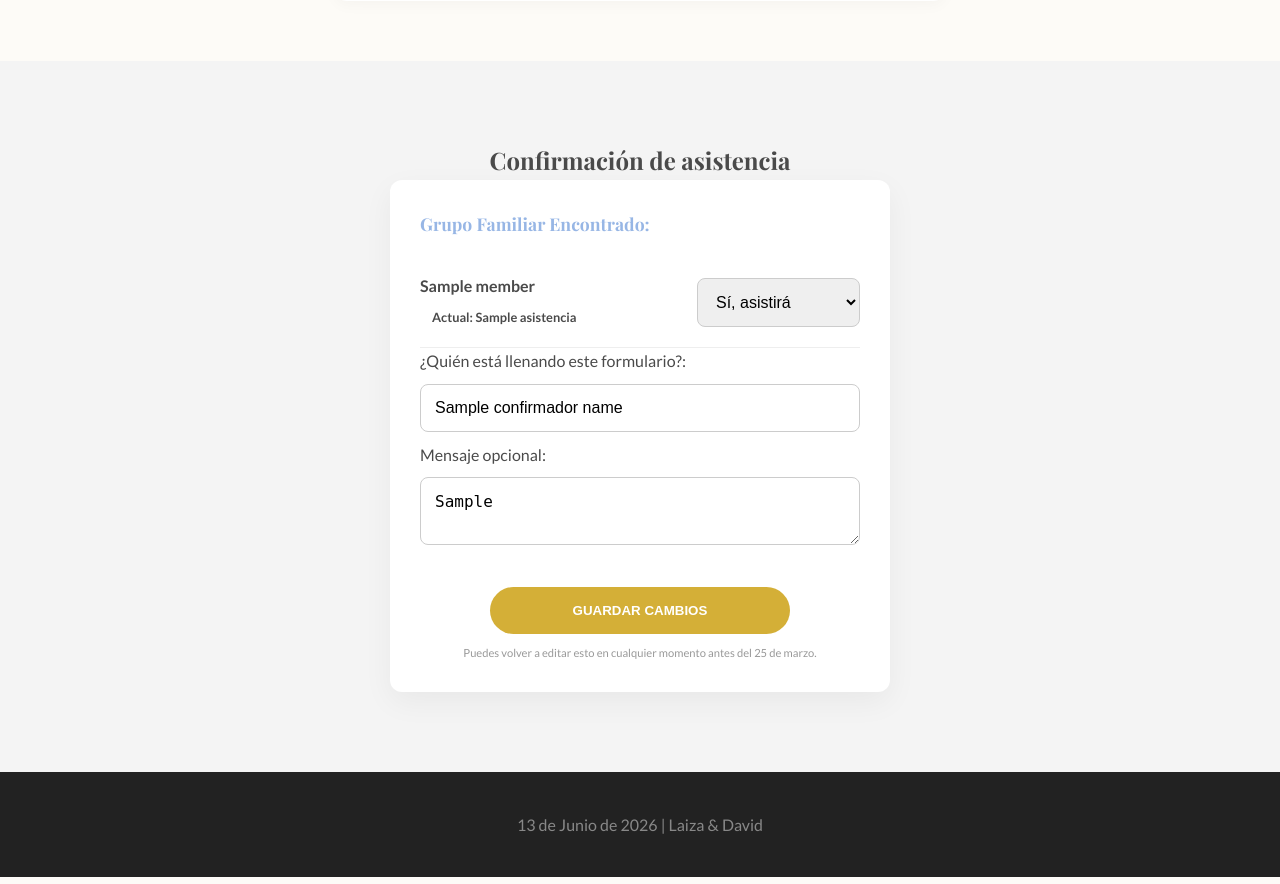
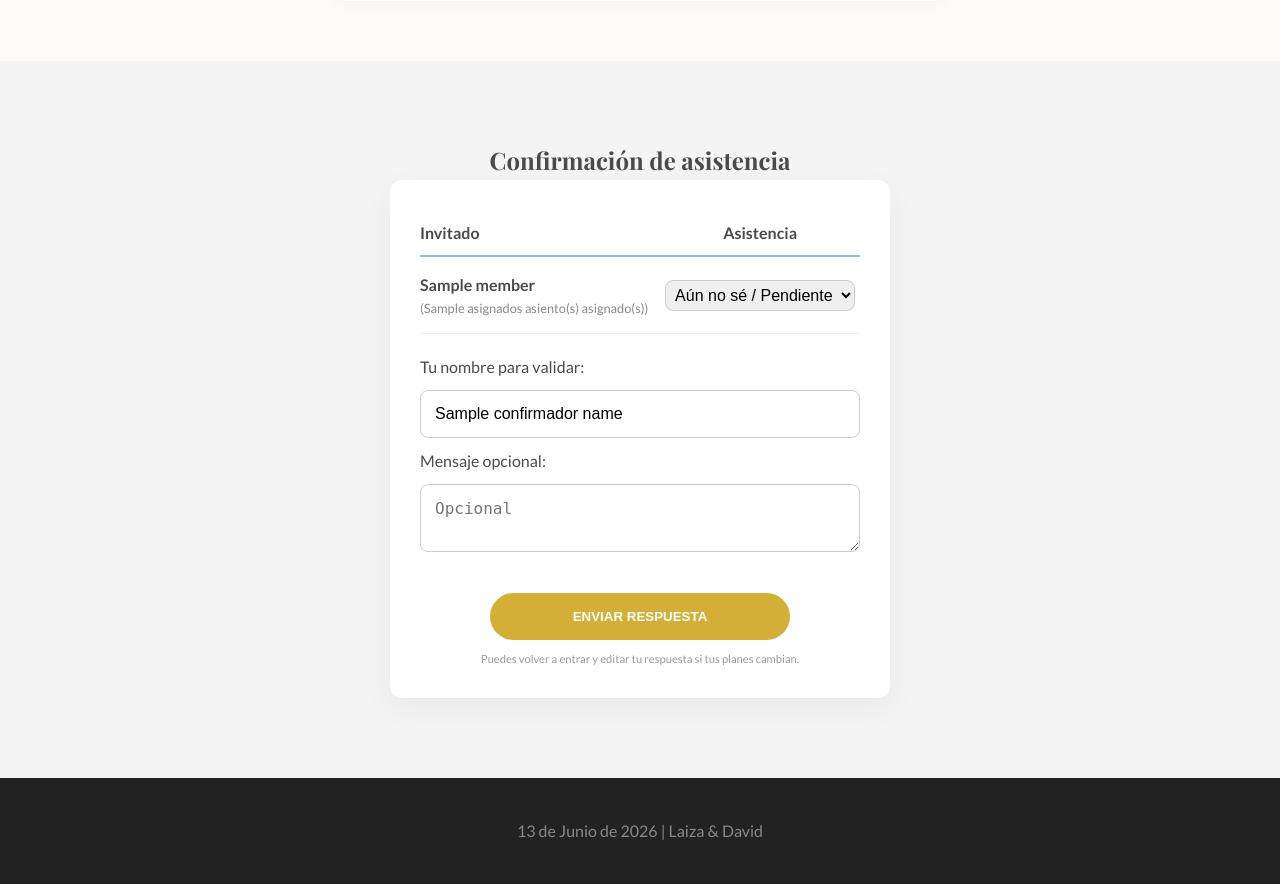
Before and after one commit to laizaydavidboda/invitacion-boda-flask, a Flask app: template templates/index.html in a window 1280 px wide. Shown: the part 2291-3175 px from the top of the page. Run offline with Flask 3, Linux system fonts and the light colour scheme; the template is opened without the code that fills it: most values are stand-ins (such as "Sample title", 1, 10 or a date in 2020); some web fonts are replaced.

Commit message:
Refactor RSVP section and enhance user feedback
Updated RSVP section and improved confirmation messages.

```diff
--- a/templates/index.html
+++ b/templates/index.html
@@ -172,18 +172,16 @@
             <p>CLABE: 012180015144034592</p>
         </div>
     </div>
-
-
-    <!-- SECCIÓN RSVP (ID rsvp para el anclaje) -->
+    <!-- SECCIÓN RSVP CORREGIDA -->
     <section class="rsvp-section" id="rsvp">
         <h2>Confirmación de asistencia</h2>
 
         {% if validation.success %}
             <div style="background:#d4edda; color:#155724; padding:30px; border-radius:12px; max-width: 500px; margin-bottom: 20px;">
-                <h3>¡Registro exitoso!</h3>
-                <p>Tu respuesta ha sido guardada. Si necesitas cambiar algo, puedes volver a buscar tu nombre abajo.</p>
-                <!-- Al hacer clic, se queda en la misma sección -->
-                <a href="#rsvp" class="btn" style="background: #155724; margin-top: 15px; text-decoration: none; font-size: 0.8rem;">Volver a buscar</a>
+                <h3>¡Muchas gracias por confirmar!</h3>
+                <p>Tu respuesta ha sido guardada con éxito.</p>
+                <!-- BOTÓN CORREGIDO: Redirige a la raíz para limpiar la sesión -->
+                <a href="/" class="btn btn-secondary">Volver a buscar / Editar</a>
             </div>
         {% elif validation.error %}
             <div style="background:#f8d7da; color:#721c24; padding:20px; border-radius:12px; max-width: 500px; margin-bottom: 20px;">
@@ -192,54 +190,56 @@
         {% endif %}
 
         {% if family_members|length == 0 and not validation.success %}
-            <p style="max-width: 500px; margin-bottom: 30px;">Busca tu nombre para confirmar o editar tu respuesta. <br><b>Favor de confirmar antes del 25 de marzo.</b></p>
-            <!-- SE AÑADE #rsvp AL ACTION -->
+            <p style="max-width: 500px; margin-bottom: 30px;">Ingrese el nombre completo de cualquier integrante de su familia (en MAYÚSCULAS). <br><b>Favor de confirmar antes del 25 de marzo.</b></p>
+
             <form action="/rsvp#rsvp" method="POST">
-                <input type="text" name="invitado_search" required placeholder="TU NOMBRE EN MAYÚSCULAS">
-                <button type="submit" class="btn">Buscar mi grupo</button>
+                <input type="text" name="invitado_search" required placeholder="EJ: JUAN PEREZ">
+                <button type="submit" class="btn">Buscar invitación</button>
             </form>
 
         {% elif family_members|length > 0 %}
-            <!-- SE AÑADE #rsvp AL ACTION -->
             <form action="/rsvp#rsvp" method="POST" style="background: white; padding: 30px; border-radius: 12px; text-align: left; box-shadow: 0 10px 30px rgba(0,0,0,0.05); width: 100%; max-width: 500px;">
                 <input type="hidden" name="id_familia_hidden" value="{{ current_id }}">
 
-                <h3 style="margin-bottom: 20px; font-size: 1.1rem; color: var(--primary-color);">Grupo Familiar Encontrado:</h3>
+                <table style="width: 100%; border-collapse: collapse; margin-bottom: 20px;">
+                    <thead>
+                        <tr style="border-bottom: 2px solid var(--primary-color);">
+                            <th style="padding: 10px 0; text-align: left;">Invitado</th>
+                            <th style="padding: 10px 0; text-align: center;">Asistencia</th>
+                        </tr>
+                    </thead>
+                    <tbody>
+                        {% for member in family_members %}
+                        <tr style="border-bottom: 1px solid #eee;">
+                            <td style="padding: 15px 0;">
+                                <span style="font-weight: 700;">{{ member.nombre }}</span>
+                                <span style="display: block; font-size: 0.8rem; color: #888;">({{ member.asignados }} asiento(s) asignado(s))</span>
+                            </td>
+                            <td style="padding: 15px 0; text-align: center;">
+                                <select name="asistencia_{{ member.nombre|replace(' ', '_') }}" style="width: auto; margin: 0; padding: 5px;">
+                                    <option value="Si">Sí, asistirá</option>
+                                    <option value="No">No podrá asistir</option>
+                                    <option value="Pendiente" selected>Aún no sé / Pendiente</option>
+                                </select>
+                            </td>
+                        </tr>
+                        {% endfor %}
+                    </tbody>
+                </table>
 
-                {% for member in family_members %}
-                <div style="padding: 15px 0; border-bottom: 1px solid #eee;">
-                    <div style="display: flex; justify-content: space-between; align-items: center;">
-                        <div>
-                            <span style="font-weight: 700;">{{ member.nombre }}</span>
-                            {% if member.asistencia %}
-                                <div class="status-badge status-{{ member.asistencia|lower }}">
-                                    Actual: {{ member.asistencia }}
-                                </div>
-                            {% endif %}
-                        </div>
-                        <select name="asistencia_{{ member.nombre|replace(' ', '_') }}" style="width: auto; margin: 0;">
-                            <option value="Si" {% if member.asistencia == 'Si' %}selected{% endif %}>Sí, asistirá</option>
-                            <option value="No" {% if member.asistencia == 'No' %}selected{% endif %}>No podrá asistir</option>
-                            <option value="Pendiente" {% if member.asistencia == 'Pendiente' or not member.asistencia %}selected{% endif %}>Pendiente</option>
-                        </select>
-                    </div>
-                </div>
-                {% endfor %}
-
-                <label style="margin-top: 25px;">¿Quién está llenando este formulario?:</label>
+                <label>Tu nombre para validar:</label>
                 <input type="text" name="confirmador_quien_escribio" required value="{{ confirmador_name if confirmador_name else '' }}">
 
                 <label>Mensaje opcional:</label>
-                <textarea name="mensaje" rows="2">{{ mensaje_anterior if mensaje_anterior else '' }}</textarea>
+                <textarea name="mensaje" rows="2" placeholder="Opcional"></textarea>
 
                 <div style="text-align: center;">
-                    <button type="submit" class="btn">Guardar Cambios</button>
-                    <p style="font-size: 0.7rem; color: #999; margin-top: 10px;">Puedes volver a editar esto en cualquier momento antes del 25 de marzo.</p>
+                    <button type="submit" class="btn">Enviar respuesta</button>
+                    <p style="font-size: 0.7rem; color: #999; margin-top: 10px;">Puedes volver a entrar y editar tu respuesta si tus planes cambian.</p>
                 </div>
             </form>
         {% endif %}
     </section>
-
     <footer>
         <p>13 de Junio de 2026 | Laiza & David</p>
     </footer>
```
